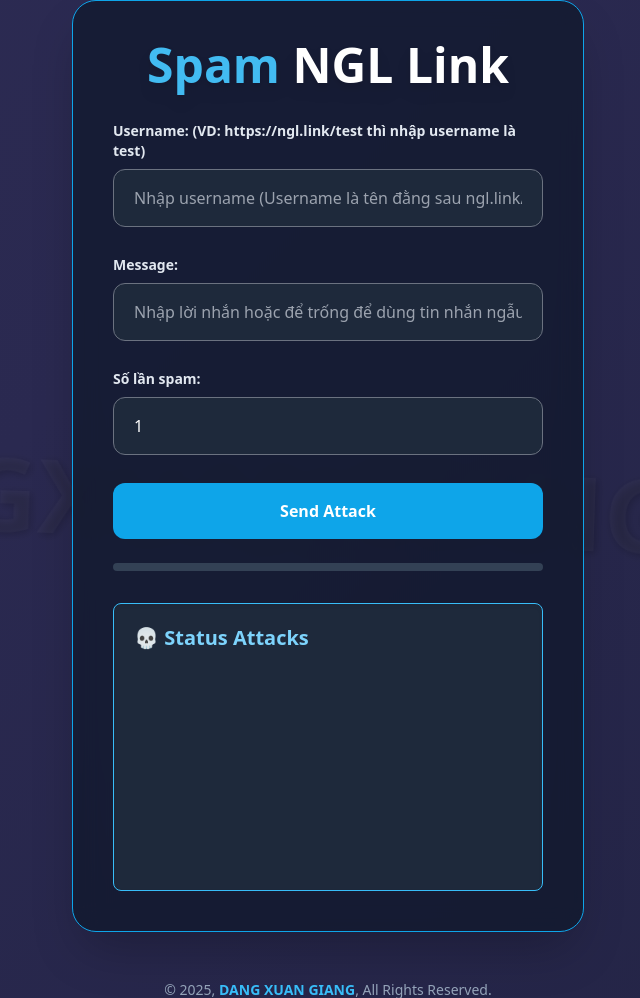
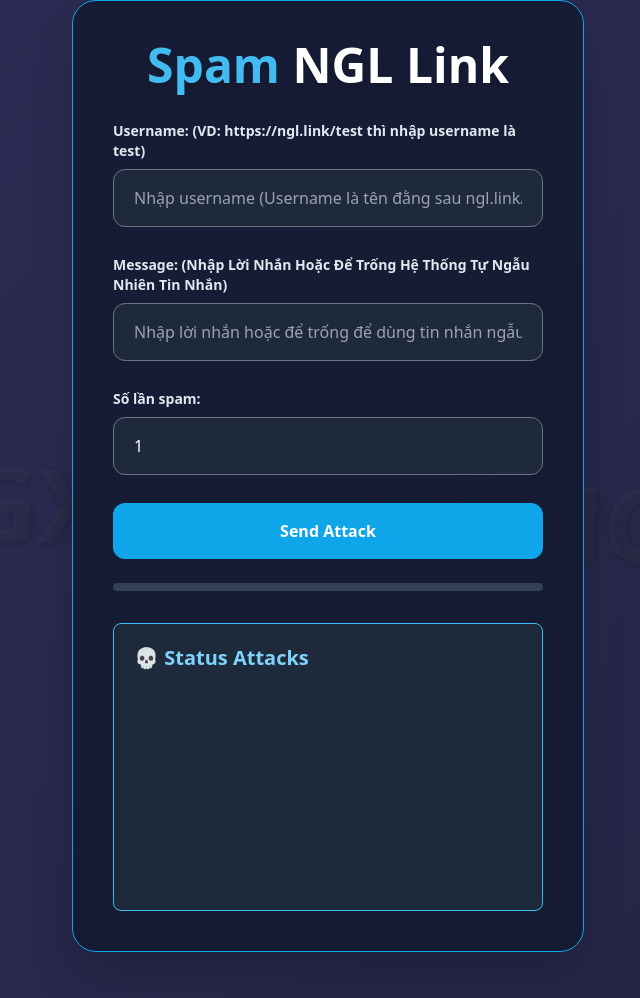
Before and after one commit to huynamne3/huyn1, a Flask app: page / in a window 1280 px wide. Shown: the top 998 px of the page, without its empty margins (312-952 px from the left). Run offline with Flask 3, Linux system fonts and the light colour scheme; some libraries are stand-ins or nearby versions.

Commit message:
Update index.html

```diff
--- a/templates/index.html
+++ b/templates/index.html
@@ -76,7 +76,7 @@
         <input type="text" id="username" required class="w-full rounded-xl border border-gray-500 bg-slate-800 text-white px-5 py-4" placeholder="Nhập username (Username là tên đằng sau ngl.link/)" />
       </div>
       <div>
-        <label for="message" class="block mb-2 text-sm font-semibold text-slate-200">Message:</label>
+        <label for="message" class="block mb-2 text-sm font-semibold text-slate-200">Message: (Nhập Lời Nhắn Hoặc Để Trống Hệ Thống Tự Ngẫu Nhiên Tin Nhắn)</label>
         <input type="text" id="message" class="w-full rounded-xl border border-gray-500 bg-slate-800 text-white px-5 py-4" placeholder="Nhập lời nhắn hoặc để trống để dùng tin nhắn ngẫu nhiên" />
       </div>
       <div>
```
